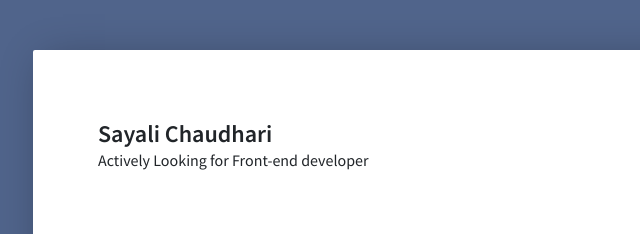
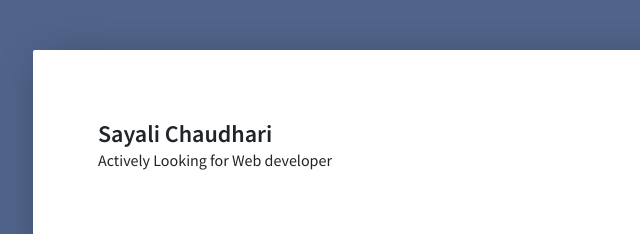
Before and after one commit to sayali626/SayaliC-Profile, a plain HTML site: page index.html in a window 1280 px wide. Shown: the top 234 px of the page, 111-751 px from the left. Drawn offline with nearby package versions, Linux system fonts and the light colour scheme; some packages are replaced by stand-ins of ours; a script that the page names is missing.

Commit message:
Update index.html

```diff
--- a/index.html
+++ b/index.html
@@ -23,7 +23,7 @@
 <!-- <img class="cv-header__img" src="https://selcukcura.com/wp-content/themes/selfolio-2018/img/profile-img/selcuk-cura-young.jpg" data-zoomable>-->
 	<div class="cv-header__text-container">
 		<h1 class="cv-header-name">Sayali Chaudhari <span class="cv-header__name--phonetic"></span></h1>
-		<p class="cv-header-job-title">Actively Looking for Front-end developer </p>
+		<p class="cv-header-job-title">Actively Looking for Web developer </p>
 	</div>
 </header>
 
```
